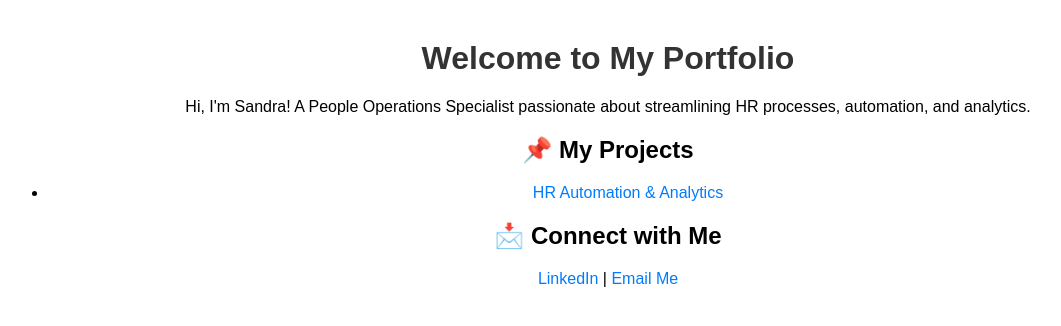
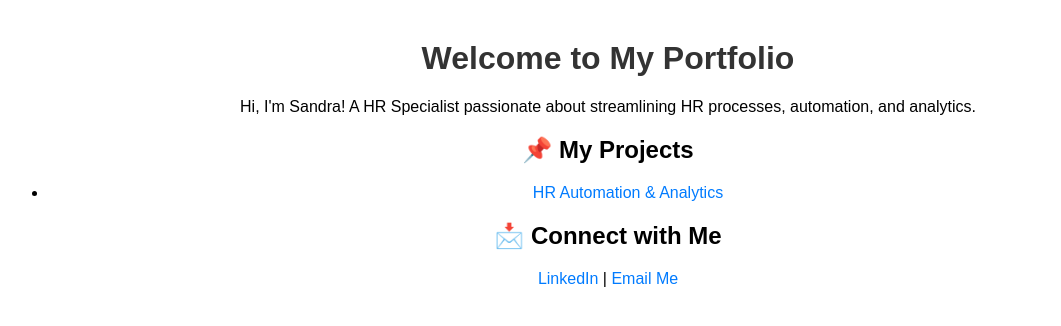
Before and after one commit to sandiekhay/sandiekhay.github.io, a plain HTML site: page index.html in a window 1280 px wide. Shown: the whole page, without its empty margins (32-1093 px from the left). Drawn offline with Linux system fonts and the light colour scheme.

Commit message:
changed people ops to HR

```diff
--- a/index.html
+++ b/index.html
@@ -12,7 +12,7 @@
 </head>
 <body>
     <h1>Welcome to My Portfolio</h1>
-    <p>Hi, I'm Sandra! A People Operations Specialist passionate about streamlining HR processes, automation, and analytics.</p>
+    <p>Hi, I'm Sandra! A HR Specialist passionate about streamlining HR processes, automation, and analytics.</p>
     <h2>📌 My Projects</h2>
     <ul>
         <li><a href="https://github.com/sandiekhay/PeopleOps-Automation" target="_blank">HR Automation & Analytics</a></li>
```
